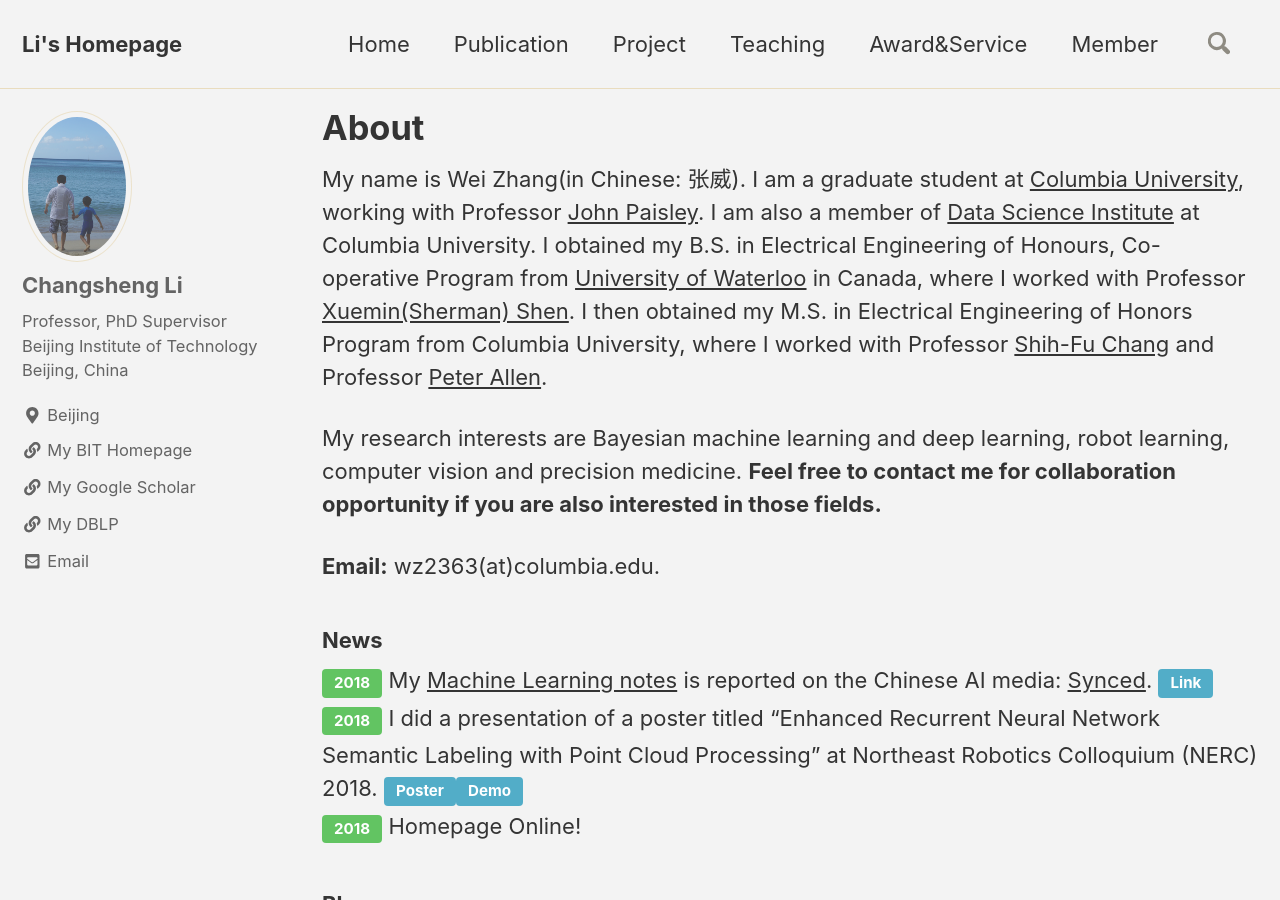
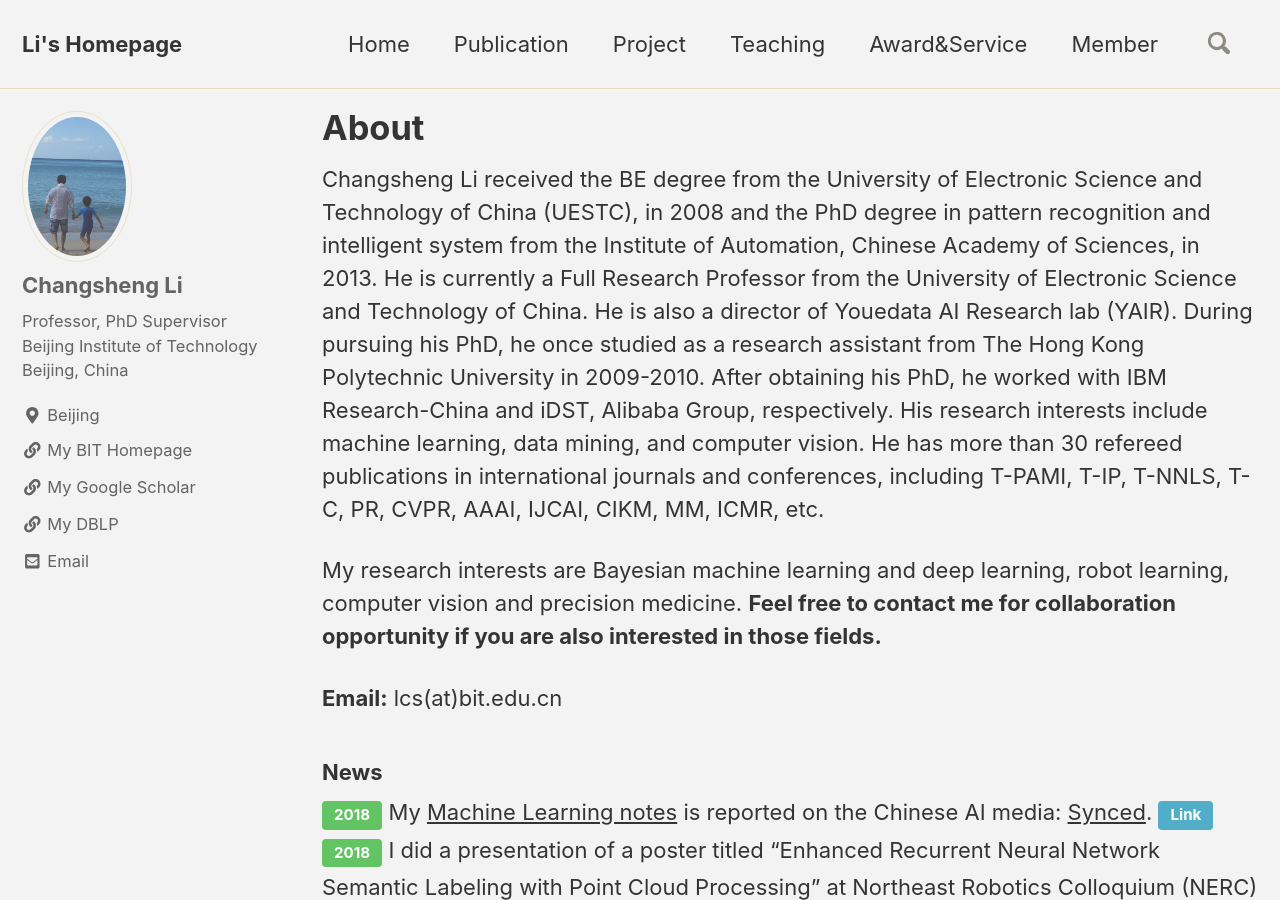
Before and after one commit to csli-bit/csli-bit.github.io, a Jekyll site: the page built from _pages/index.md, in a window 1280 px wide and 900 px high. Built offline with Jekyll 4.4.1, drawn with Linux system fonts in a browser that asks for light colours; nearby versions of some CDN libraries; comment, search, counter and statistics services are not loaded.

Commit message:
Update index.md

```diff
--- a/_pages/index.md
+++ b/_pages/index.md
@@ -6,11 +6,12 @@ classes: wide
 permalink: /
 ---
 
-My name is Wei Zhang(in Chinese: 张威). I am a graduate student at [Columbia University](https://www.columbia.edu/), working with Professor [John Paisley](http://www.columbia.edu/~jwp2128/). I am also a member of [Data Science Institute](https://datascience.columbia.edu/) at Columbia University. I obtained my B.S. in Electrical Engineering of Honours, Co-operative Program from [University of Waterloo](https://uwaterloo.ca/) in Canada, where I worked with Professor [Xuemin(Sherman) Shen](http://bbcr.uwaterloo.ca/~xshen/). I then obtained my M.S. in Electrical Engineering of Honors Program from Columbia University, where I worked with Professor [Shih-Fu Chang](http://www.ee.columbia.edu/~sfchang/) and Professor [Peter Allen](https://www.cs.columbia.edu/~allen/).
+Changsheng Li received the BE degree from the University of Electronic Science and Technology of China (UESTC), in 2008 and the PhD degree  in pattern recognition and intelligent system from the Institute of Automation, Chinese Academy of Sciences, in 2013. He is currently a Full Research Professor from the University of Electronic Science and Technology of China. He is also a director of Youedata AI Research lab (YAIR). During pursuing his PhD, he once studied as a research assistant from The Hong Kong Polytechnic University in 2009-2010. After obtaining his PhD, he worked with IBM Research-China and iDST, Alibaba Group, respectively. His research interests include machine learning, data mining, and computer vision. He has more than 30 refereed publications in international journals and conferences, including T-PAMI, T-IP, T-NNLS, T-C, PR, CVPR, AAAI, IJCAI, CIKM, MM, ICMR, etc.
+
 
 My research interests are Bayesian machine learning and deep learning, robot learning, computer vision and precision medicine. **Feel free to contact me for collaboration opportunity if you are also interested in those fields.**
 
-**Email:** wz2363(at)columbia.edu.
+**Email:** lcs(at)bit.edu.cn
 
 
 ### News
```
